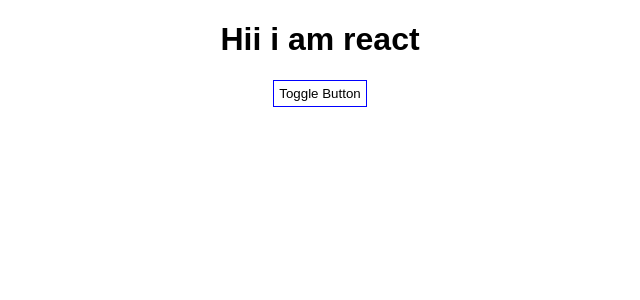
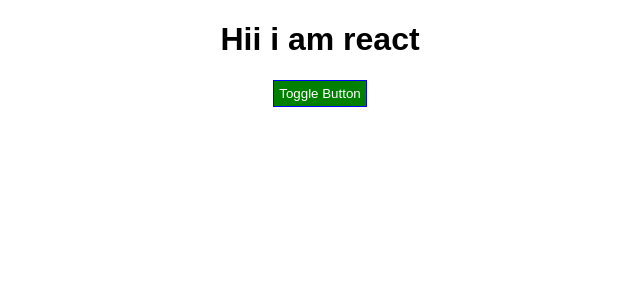
Before and after one commit to sac29/ReactTutorial, a React (Create React App) app: page / in a window 1280 px wide. Shown: the top 300 px of the page, without its empty margins (320-960 px from the left). Built offline with nearby package versions, Linux system fonts and the light colour scheme.

Commit message:
css using radium

```diff
--- a/package.json
+++ b/package.json
@@ -3,6 +3,9 @@
   "version": "0.1.0",
   "private": true,
   "dependencies": {
+    "ajv": "^6.0.0",
+    "ajv-keywords": "^3.1.0",
+    "radium": "^0.24.0",
     "react": "^16.3.1",
     "react-dom": "^16.3.1",
     "react-scripts": "1.1.4"
--- a/src/App.js
+++ b/src/App.js
@@ -1,7 +1,7 @@
 import React, { Component } from 'react';
 import './App.css';
 import Person from './Person/Person';
-
+import Radium , {StyleRoot} from 'radium';
 
 
 class App extends Component {
@@ -47,11 +47,15 @@ class App extends Component {
   }
   render() {
     const style = {
-      backgroundColor: 'white',
+      backgroundColor: 'green',
+      color: 'white',
       font: 'ariel',
       border: '1px solid blue',
-      padding: '5px'
-
+      padding: '5px',
+      ':hover':{
+        backgroundColor : 'lightgreen',
+        color : 'black'
+      }
     };
     let personShow = null;
     if (this.state.showPersons) {
@@ -68,9 +72,15 @@ class App extends Component {
 
         </div>
       );
+      style.backgroundColor ='red';
+      style [':hover'] = {
+        backgroundColor : 'white',
+        color :  'black'
+      }
     }
 
     return (
+      <StyleRoot>
       <div className="App">
         <h1>Hii i am react </h1>
         <button
@@ -78,8 +88,9 @@ class App extends Component {
           onClick={this.togglePersonhandler}>Toggle Button</button>
         {personShow}
       </div>
+      </StyleRoot>
     );
   }
 }
 
-export default App;
+export default Radium(App);
--- a/src/Person/Person.js
+++ b/src/Person/Person.js
@@ -1,9 +1,16 @@
 import React from 'react';
 import './Person.css';
+import Radium from 'radium';
+
+
 const person =(props)=>{
-
+    const style = {
+             '@media (min-width : 500px)':{
+                 width : '450px'
+             }
+    };
     return (
-         <div className="Person">
+         <div className="Person" style = {style}>
             <p onClick={props.click}>This is {props.name}.</p>
             <p> My age is {props.age} years </p>
             <p> I am {props.gender}  </p>
@@ -14,4 +21,4 @@ const person =(props)=>{
 
 }
 
-export default person;
+export default Radium(person);
```
Also changed, not shown: 1 other file (tests, documents, lock files or other folders).
